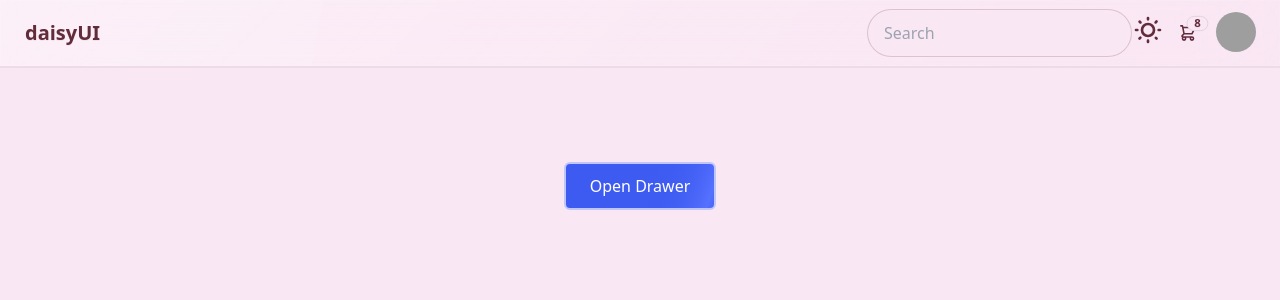
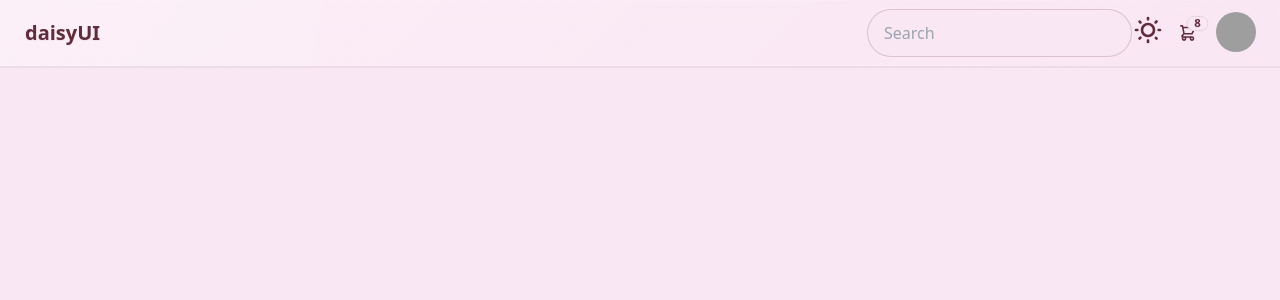
Before and after one commit to Harshxgit/SALONASS, a Next.js app: page /page in a window 1280 px wide. Shown: the top 300 px of the page. Built offline with nearby package versions, Linux system fonts and the light colour scheme; grey boxes are pictures that could not be loaded.

Commit message:
wrapped by drawer

```diff
--- a/src/app/page.tsx
+++ b/src/app/page.tsx
@@ -1,4 +1,5 @@
-"use client"
+"use client";
+import MyDrawer from "@/componets/MyDrawer";
 import ServiceCard from "@/componets/ServiceCard";
 import Services from "@/componets/Services";
 import Image from "next/image";
@@ -21,10 +22,7 @@ export default function Home() {
                 -ms-overflow-style: none;
                 scrollbar-width: none;
               }
-        `}</style>
-
-            {" "}
-            <ServiceCard />
+            `}</style>{" "}
             <ServiceCard />
             <ServiceCard />
             <ServiceCard />
--- a/src/componets/MyDrawer.tsx
+++ b/src/componets/MyDrawer.tsx
@@ -1,19 +1,16 @@
 "use client";
-
 import { Drawer } from "vaul";
-
-export default function MyDrawer() {
+export default function MyDrawer({ children }: any) {
+  console.log(children);
   return (
     <div className="flex justify-center mt-24">
       <Drawer.Root shouldScaleBackground>
         <Drawer.Trigger asChild>
-          <button className="inline-flex h-12 w-fit mx-auto animate-background-shine items-center justify-center rounded-md  border-2 dark:border-[#656fe2] border-[#c0c6fc] dark:bg-[linear-gradient(110deg,#1e2a78,45%,#3749be,55%,#1e2a78)] bg-[linear-gradient(110deg,#3d5af1,45%,#5471ff,55%,#3d5af1)] bg-[length:200%_100%] dark:hover:border-white px-6 font-medium text-white dark:text-white transition-colors focus:outline-none focus:ring-2 dark:focus:ring-gray-400 focus:ring-offset-2 focus:ring-offset-gray-50">
-            Open Drawer
-          </button>
+          <button className="">{children}</button>
         </Drawer.Trigger>
         <Drawer.Portal>
           <Drawer.Overlay className="fixed inset-0 bg-black/40" />
-          <Drawer.Content className="flex backdrop-blur-sm bg-slate-500/50 flex-col w-1/2 m-auto rounded-t-[10px] h-full mt-24 max-h-[75%] fixed bottom-0 left-0 right-0">
+          <Drawer.Content className="flex backdrop-blur-sm bg-slate-500/50 flex-col md:w-1/2 md:m-auto rounded-t-[10px] h-full mt-24 max-h-[75%] fixed bottom-0 left-0 right-0">
             <div className="p-4  rounded-t-[10px] flex-1">
               <div className="mx-auto w-12 h-1.5 flex-shrink-0 rounded-full bg-gray-300 mb-8" />
               <div className="max-w-md mx-auto">
--- a/src/componets/ServiceCard.tsx
+++ b/src/componets/ServiceCard.tsx
@@ -1,9 +1,13 @@
+"use client";
 import { Star } from "lucide-react";
+import MyDrawer from "./MyDrawer";
+
 // import { Button } from "@/components/ui/button"
 // import { Card, CardContent } from "@/components/ui/card"
 
 export default function ServiceCard() {
   return (
+    <MyDrawer>
       <div className="w-full p-4 ">
         <div className="p-4">
           <div className="grid grid-cols-2 gap-4">
@@ -42,5 +46,6 @@ export default function ServiceCard() {
           </div>
         </div>
       </div>
+      </MyDrawer>
   );
 }
--- a/src/componets/Toggle.tsx
+++ b/src/componets/Toggle.tsx
@@ -2,9 +2,7 @@
 import React, { use, useState, useEffect } from "react";
 
 export default function Toggle() {
-  const [theme, setTheme] = useState<string>(
-    localStorage.getItem("theme") || "valentine"
-  );
+  const [theme, setTheme] = useState<string>("valentine");
 
   const toggeltheme = (e: any) => {
     if (e.target.checked) {
```
Lines whose indentation alone changed are shown as unchanged.
